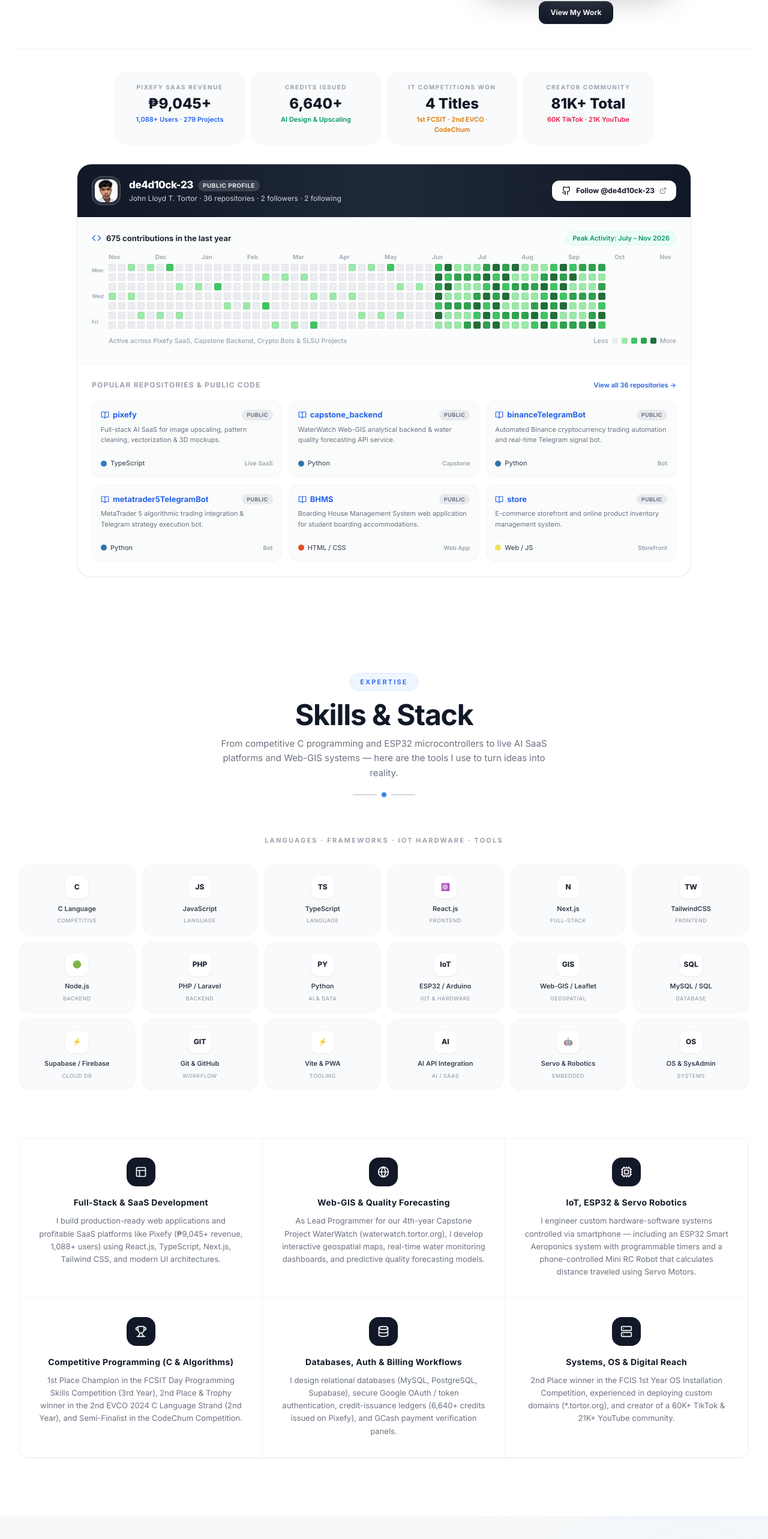
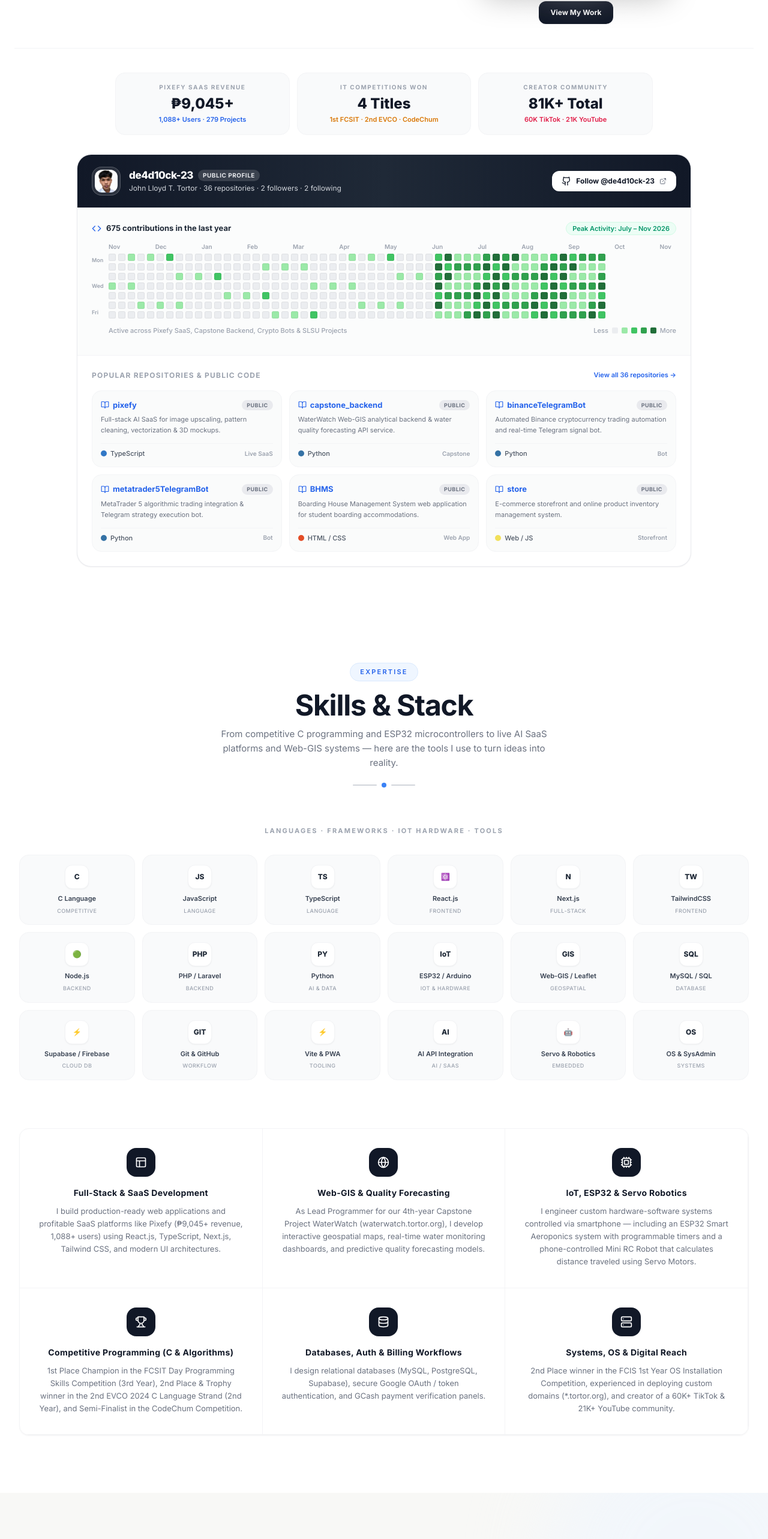
Before and after one commit to de4d10ck-23/portfolio, a React (Vite) app: page / in a window 1280 px wide. Shown: the part 820-3386 px from the top of the page at 60% size. Built offline with nearby package versions, Linux system fonts and the light colour scheme.

Commit message:
feat: remove Credits Issued card and references from hero and skills

```diff
--- a/src/components/Hero.tsx
+++ b/src/components/Hero.tsx
@@ -38,7 +38,7 @@ const ROLE_TITLES = [
 function getSmartAIResponse(query: string): string {
   const q = query.toLowerCase();
   if (q.includes('pixefy') || q.includes('saas') || q.includes('revenue')) {
-    return `**Pixefy** (https://pixefy.tortor.org/) is an AI-powered design and image-editing SaaS I launched in **August 2026** during my summer break! It helps sublimation printers and jersey creators upscale images, clean patterns, extract vectors, and preview 3D mockups. So far, it has reached **₱9,045+ in approved revenue**, **1,088+ registered users**, **279+ projects**, and **6,640+ credits issued**!`;
+    return `**Pixefy** (https://pixefy.tortor.org/) is an AI-powered design and image-editing SaaS I launched in **August 2026** during my summer break! It helps sublimation printers and jersey creators upscale images, clean patterns, extract vectors, and preview 3D mockups. So far, it has reached **₱9,045+ in approved revenue**, **1,088+ registered users**, and **279+ projects created**!`;
   }
   if (q.includes('waterwatch') || q.includes('capstone') || q.includes('gis')) {
     return `My 4th-year Capstone Project is **WaterWatch: A Web-GIS Platform for Water Source Monitoring and Quality Forecasting** (https://waterwatch.tortor.org/). I serve as the **Lead Programmer**, building the interactive geospatial map for Maasin City water sources, real-time quality tracking, and time-series water quality forecasting as a Progressive Web App (PWA).`;
@@ -560,7 +560,7 @@ export const Hero: React.FC = () => {
           <div className="h-px bg-gray-100 mb-10" />
 
           {/* Quick Stats Row */}
-          <div className="grid grid-cols-2 md:grid-cols-4 gap-3 mb-8 max-w-4xl mx-auto">
+          <div className="grid grid-cols-1 sm:grid-cols-3 gap-3 mb-8 max-w-4xl mx-auto">
             <div className="bg-gray-50 border border-gray-100 rounded-2xl p-4 text-center hover:border-blue-100 hover:bg-white hover:shadow-sm transition-all">
               <p className="text-[10px] font-bold uppercase tracking-[0.15em] text-gray-400">
                 Pixefy SaaS Revenue
@@ -568,15 +568,6 @@ export const Hero: React.FC = () => {
               <p className="text-2xl font-extrabold text-gray-900 mt-1">₱9,045+</p>
               <p className="text-[11px] text-blue-600 font-semibold mt-0.5">
                 1,088+ Users · 279 Projects
-              </p>
-            </div>
-            <div className="bg-gray-50 border border-gray-100 rounded-2xl p-4 text-center hover:border-blue-100 hover:bg-white hover:shadow-sm transition-all">
-              <p className="text-[10px] font-bold uppercase tracking-[0.15em] text-gray-400">
-                Credits Issued
-              </p>
-              <p className="text-2xl font-extrabold text-gray-900 mt-1">6,640+</p>
-              <p className="text-[11px] text-emerald-600 font-semibold mt-0.5">
-                AI Design &amp; Upscaling
               </p>
             </div>
             <div className="bg-gray-50 border border-gray-100 rounded-2xl p-4 text-center hover:border-blue-100 hover:bg-white hover:shadow-sm transition-all">
--- a/src/components/Skills.tsx
+++ b/src/components/Skills.tsx
@@ -39,7 +39,7 @@ const SKILL_CARDS = [
     icon: Database,
     title: 'Databases, Auth & Billing Workflows',
     description:
-      'I design relational databases (MySQL, PostgreSQL, Supabase), secure Google OAuth / token authentication, credit-issuance ledgers (6,640+ credits issued on Pixefy), and GCash payment verification panels.',
+      'I design relational databases (MySQL, PostgreSQL, Supabase), secure Google OAuth / token authentication, and GCash payment verification panels.',
   },
   {
     icon: Server,
--- a/src/data/portfolioData.ts
+++ b/src/data/portfolioData.ts
@@ -80,7 +80,6 @@ export const PROJECTS_DATA: ProjectItem[] = [
       { label: "Total Revenue", value: "₱9,045+" },
       { label: "Registered Users", value: "1,088+" },
       { label: "Projects Created", value: "279+" },
-      { label: "Credits Issued", value: "6,640+" },
     ],
     tech: [
       "React.js",
```
